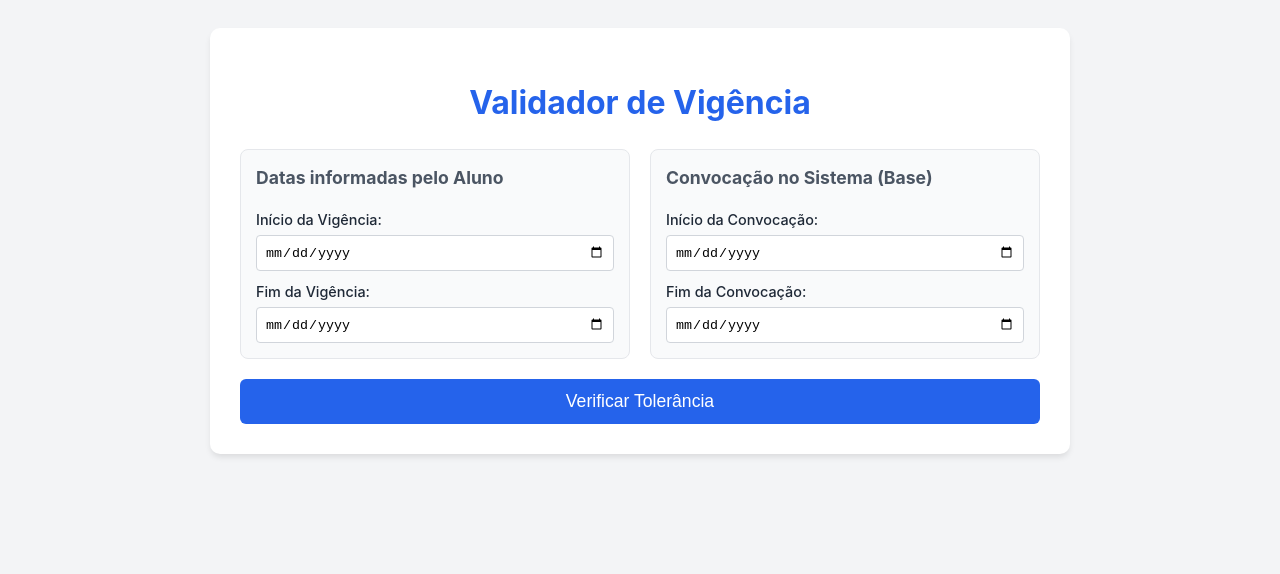
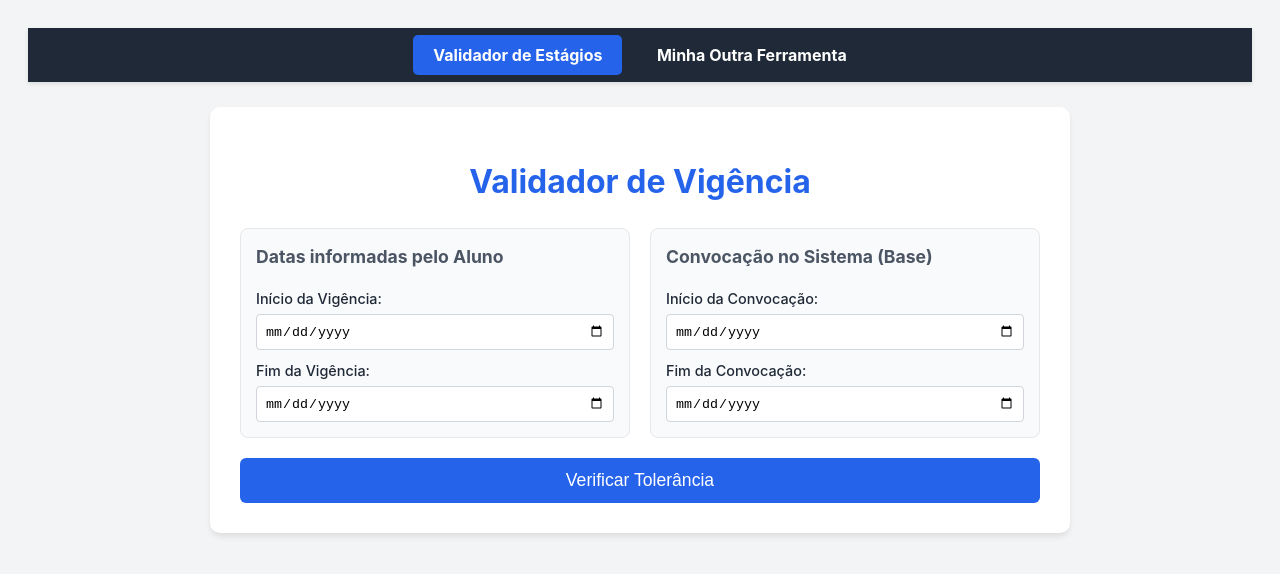
Before and after one commit to altashabilidadeshugo-max/SETOR-DE-ESTAGIOS, a plain HTML site: page validadosfinal_estagio.html.html in a window 1280 px wide. Drawn offline with Linux system fonts and the light colour scheme.

Commit message:
Add navigation menu to validadosfinal_estagio.html

```diff
--- a/validadosfinal_estagio.html.html
+++ b/validadosfinal_estagio.html.html
@@ -5,6 +5,30 @@
     <meta name="viewport" content="width=device-width, initial-scale=1.0">
     <title>Validador de Convocação de Estágio</title>
     <style>
+
+        /* ESTILOS DO MENU */
+        .menu-topo {
+            background-color: #1f2937;
+            padding: 15px;
+            text-align: center;
+            margin-bottom: 25px;
+            box-shadow: 0 2px 4px rgba(0,0,0,0.1);
+        }
+        .menu-topo a {
+            color: white;
+            text-decoration: none;
+            padding: 10px 20px;
+            margin: 0 5px;
+            border-radius: 5px;
+            font-weight: bold;
+            transition: background 0.2s;
+        }
+        .menu-topo a:hover {
+            background-color: #374151;
+        }
+        .menu-topo a.ativo {
+            background-color: var(--primary); /* Usa a cor azul do projeto */
+        }
         :root {
             --primary: #2563eb;
             --success: #16a34a;
@@ -79,7 +103,12 @@
     </style>
 </head>
 <body>
-
+    <!-- INÍCIO DO MENU -->
+    <nav class="menu-topo">
+        <a href="index.html" class="ativo">Validador de Estágios</a>
+        <a href="projeto2.html">Minha Outra Ferramenta</a>
+    </nav>
+    <!-- FIM DO MENU -->
 <div class="container">
     <h1>Validador de Vigência</h1>
 
```
